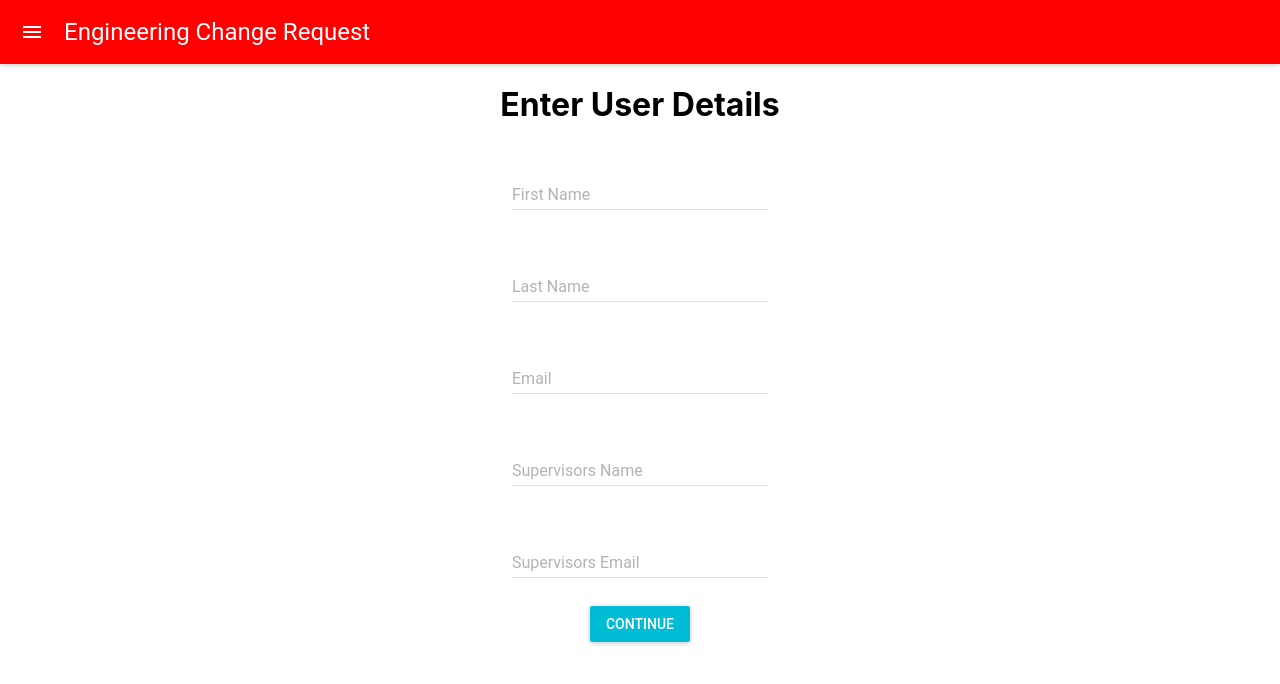
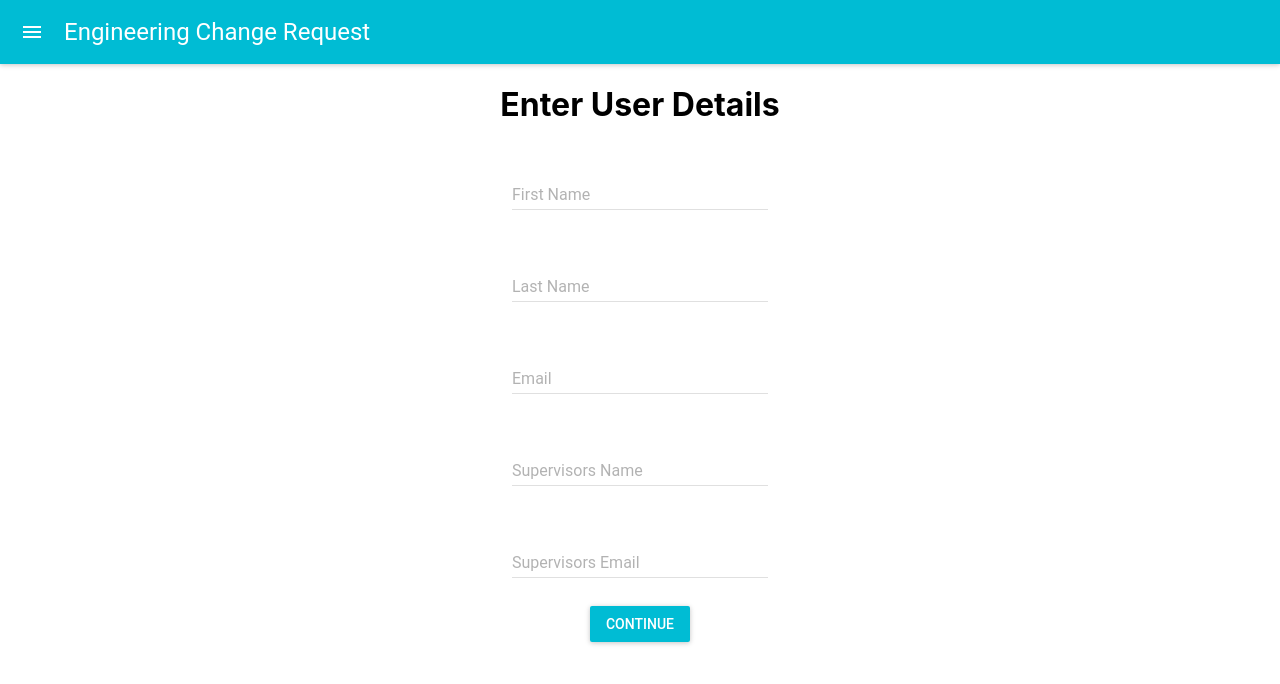
Before and after one commit to williamowilliams/form, a React (Create React App) app: page / in a window 1280 px wide. Shown: the top 684 px of the page. Built offline with nearby package versions, Linux system fonts and the light colour scheme.

Commit message:
remove styles

```diff
--- a/src/components/FormUserDetails.js
+++ b/src/components/FormUserDetails.js
@@ -9,13 +9,14 @@ export class FormUserDetails extends Component {
     continue = e => {
         e.preventDefault();
         this.props.nextStep();
-    }
+    };
+
     render() {
         const { values, handleChange } = this.props;
         return (
             <MuiThemeProvider>
                 <React.Fragment>
-                    <AppBar style={{ background: 'red' }} title="Engineering Change Request" />
+                    <AppBar title="Engineering Change Request" />
                     <h1>Enter User Details</h1>
                     <TextField
                         hintText="Enter Your First Name"
```
